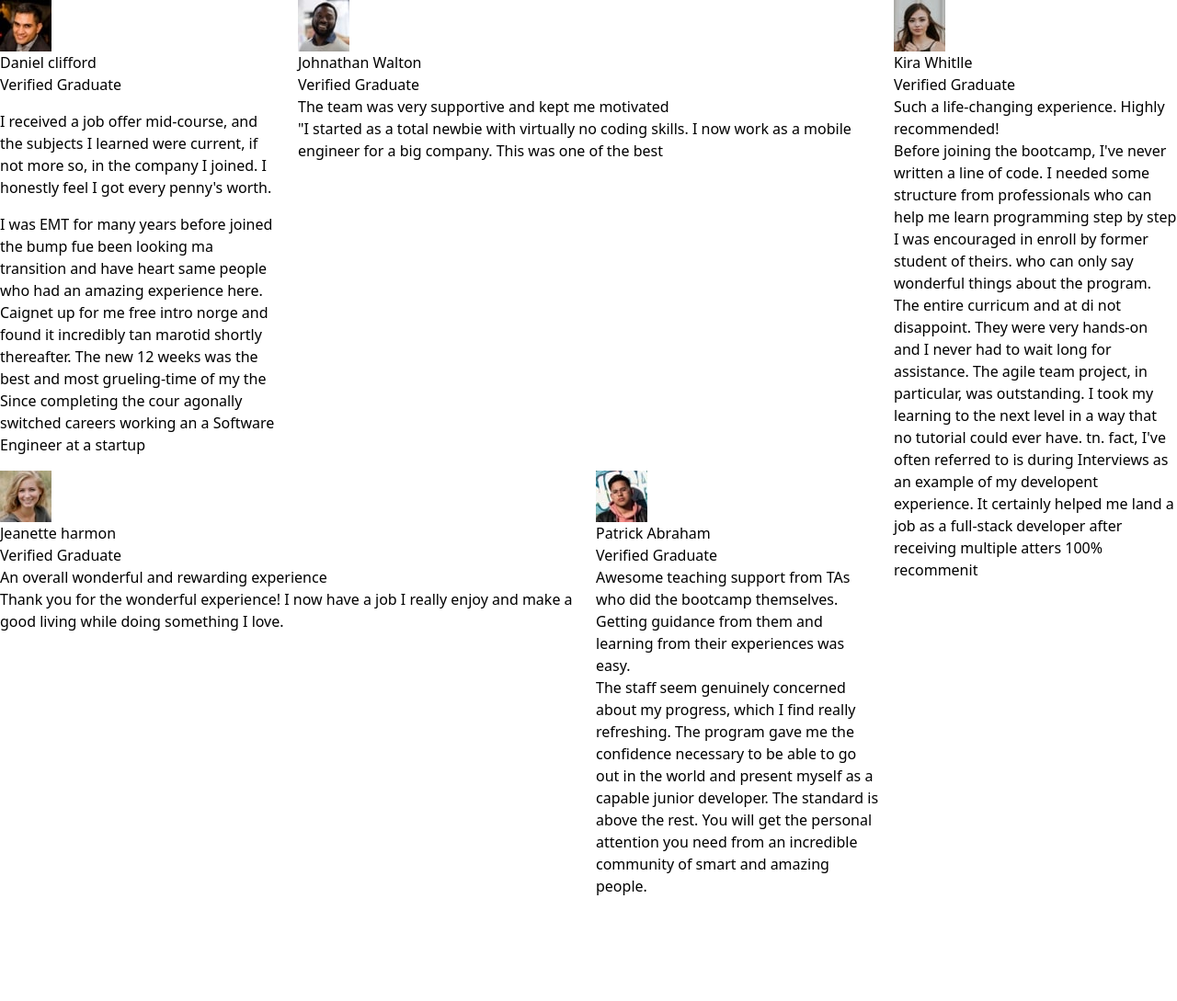
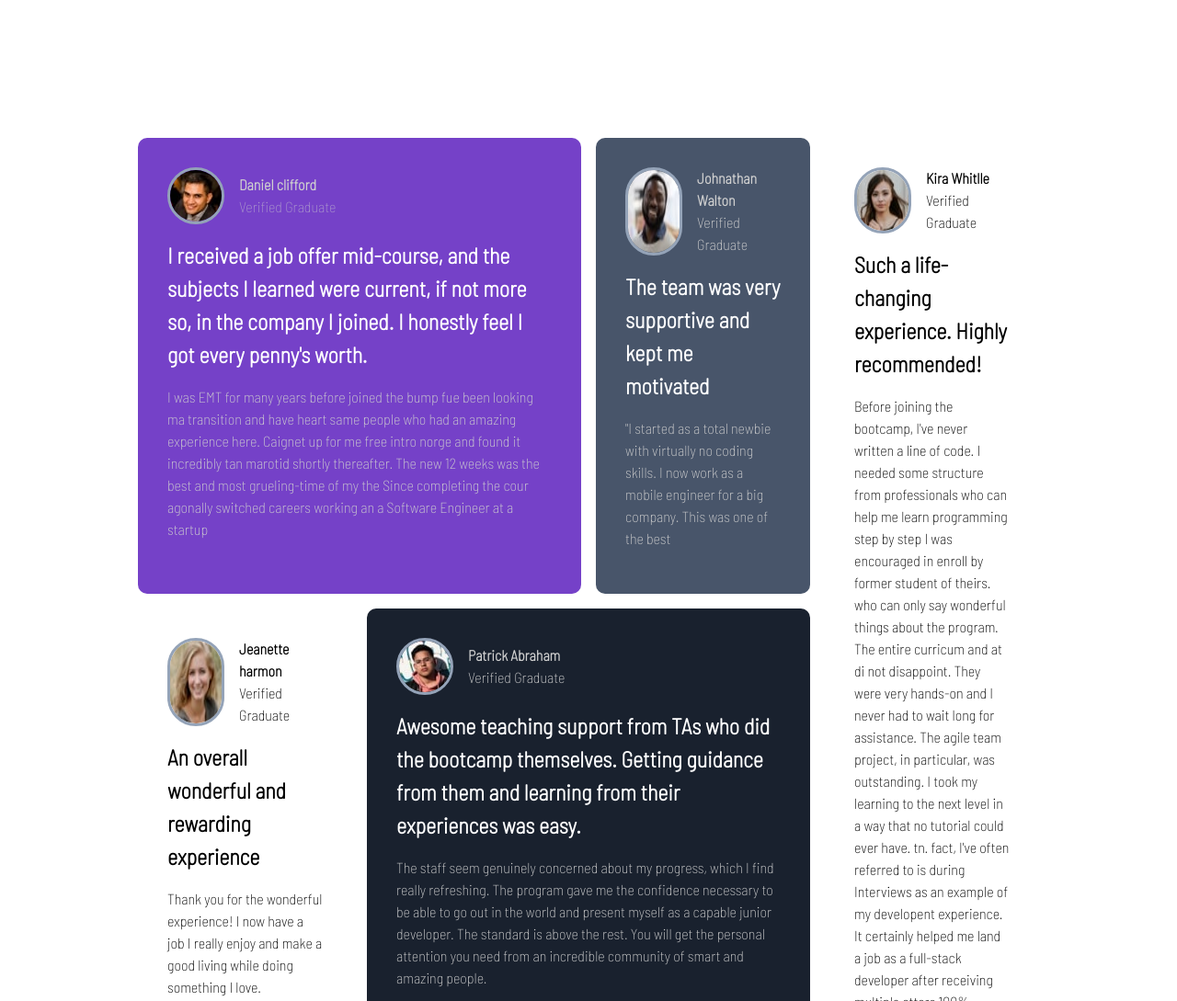
Before and after one commit to devrahuljourney/frontend-Mentor, a plain HTML site: page testimonials-grid-section-main/index.html in a window 1280 px wide. Shown: the top 1089 px of the page at 92% size. Before the commit the page ends 1008 px from the top, so only its background shows below. Drawn offline with nearby package versions, Linux system fonts and the light colour scheme.

Commit message:
adding more tailwind css

```diff
--- a/testimonials-grid-section-main/index.html
+++ b/testimonials-grid-section-main/index.html
@@ -8,85 +8,138 @@
 
   <title>Frontend Mentor | [grid section]</title>
   <script src="https://cdn.tailwindcss.com"></script>
+  <style>
+    @import url('https://fonts.googleapis.com/css2?family=Barlow+Semi+Condensed:wght@200&display=swap');
+    :root{
+      --Moderateviolet: hsl(263, 55%, 52%);
+--Verydarkgrayishblue: hsl(217, 19%, 35%);
+--Verydarkblackishblue: hsl(219, 29%, 14%);
+--White: hsl(0, 0%, 100%);
+--Lightgray: hsl(0, 0%, 81%);
+--Lightgrayishblue: hsl(210, 46%, 95%);
+    }
+    *{
+      margin: 0;
+      padding: 0;
+      box-sizing: border-box;
+      font-family: 'Barlow Semi Condensed', sans-serif;
+    }
+    .left{
+      background-color: var(--Moderateviolet);
+    }
+    .center{
+      background-color: var(--Verydarkgrayishblue);
+    }
+    .side{
+      background-color: var(--White);
+    }
+    .right{
+      background-color: var(--White);
+    }
+    .bottom{
+      background-color: var(--Verydarkblackishblue);
+    }
+    .w p {
+      color: var(--Lightgray);
+    }
+    .w h1 {
+      color: var(--White);
+      font-size: 1.5rem;
+      font-weight: bold;
+    }
+    .w h2 {
+      color: var(--Lightgray);
+      font-weight: bold;
+    }
+    .b h1 {
+      color: #000000;
+      font-size: 1.5rem;
+      font-weight: bold;
+    }
+    .b h2 {
+      color: #000000;
+      font-weight: bold;
+    }
+  </style>
 </head>
 <body>
-  <div class="container mx-auto p-0">
-    <div class="grid grid-cols-4 grid-rows-2 gap-4 w-97 h-93">
+  <div class="container lg:p-[150px] p-6 mx-auto">
+    <div class="grid lg:grid-cols-4 grid-rows-2 gap-4 w-97 h-93 grid-cols-1">
 
-      <div class="left col-span-1 flex flex-col gap-4 ">
-        <div class="f">
-          <img src="./images/image-daniel.jpg" alt="">
-          <div class="profile">
-            <h1>Daniel clifford</h1>
-            <p>Verified Graduate</p>
+      <div class="left rounded-[10px] w col-span-2 flex flex-col gap-4 p-8">
+        <div class="f flex gap-4">
+          <img class="rounded-full border-[3px] border-slate-400" src="./images/image-daniel.jpg" alt="">
+          <div class="profile flex flex-col justify-center ">
+            <h2 class=" font-bold">Daniel clifford</h2>
+            <p class="opacity-60">Verified Graduate</p>
           </div>
         </div>
         <div class="c">
-          <p>I received a job offer mid-course, and the subjects I learned were current, if not more so, in the company I joined. I honestly feel I got every penny's worth.</p>
+          <h1>I received a job offer mid-course, and the subjects I learned were current, if not more so, in the company I joined. I honestly feel I got every penny's worth.</h1>
         </div>
         <div class="l">
           <p>I was EMT for many years before joined the bump fue been looking ma transition and have heart same people who had an amazing experience here. Caignet up for me free intro norge and found it incredibly tan marotid shortly thereafter. The new 12 weeks was the best and most grueling-time of my the Since completing the cour agonally switched careers working an a Software Engineer at a startup</p>
         </div>
       </div>
 
-      <div class="center col-span-2">
-        <div class="f">
-          <img src="./images/image-jonathan.jpg" alt="">
-          <div class="profile">
-            <h1>Johnathan Walton</h1>
+      <div class="center rounded-[10px] w col-span-1 flex flex-col gap-4 p-8">
+        <div class="f flex gap-4">
+          <img class="rounded-full border-[3px] border-slate-400" src="./images/image-jonathan.jpg" alt="">
+          <div class="profile flex flex-col justify-center">
+            <h2>Johnathan Walton</h2>
             <p>Verified Graduate</p>
           </div>
         </div>
         <div class="c">
-          <p>The team was very supportive and kept me motivated</p>
+          <h1>The team was very supportive and kept me motivated</h1>
         </div>
         <div class="l">
           <p>"I started as a total newbie with virtually no coding skills. I now work as a mobile engineer for a big company. This was one of the best</p>
         </div>
       </div>
 
-      <div class="side row-span-2 col-span-1">
-        <div class="f">
-          <img src="./images/image-kira.jpg" alt="">
-          <div class="profile">
-            <h1>Kira Whitlle</h1>
+      <div class="side rounded-[10px] b row-span-2 col-span-1 flex flex-col gap-4 p-8">
+        <div class="f flex gap-4">
+          <img class="rounded-full border-[3px] border-slate-400" src="./images/image-kira.jpg" alt="">
+          <div class="profile flex flex-col justify-center">
+            <h2>Kira Whitlle</h2>
             <p>Verified Graduate</p>
           </div>
         </div>
         <div class="c">
-          <p>Such a life-changing experience. Highly recommended!</p>
+          <h1>Such a life-changing experience. Highly recommended!</h1>
         </div>
         <div class="l">
           <p>Before joining the bootcamp, I've never written a line of code. I needed some structure from professionals who can help me learn programming step by step I was encouraged in enroll by former student of theirs. who can only say wonderful things about the program. The entire curricum and at di not disappoint. They were very hands-on and I never had to wait long for assistance. The agile team project, in particular, was outstanding. I took my learning to the next level in a way that no tutorial could ever have. tn. fact, I've often referred to is during Interviews as an example of my developent experience. It certainly helped me land a job as a full-stack developer after receiving multiple atters 100% recommenit</p>
         </div>
       </div>
 
-      <div class="right col-span-2">
-        <div class="f">
-          <img src="./images/image-jeanette.jpg" alt="">
-          <div class="profile">
-            <h1>Jeanette harmon</h1>
+      <div class="right rounded-[10px] b col-span-1 flex flex-col gap-4 p-8">
+        <div class="f flex gap-4">
+          <img class="rounded-full border-[3px] border-slate-400" src="./images/image-jeanette.jpg" alt="">
+          <div class="profile flex flex-col justify-center">
+            <h2>Jeanette harmon</h2>
             <p>Verified Graduate</p>
           </div>
         </div>
         <div class="c">
-          <p>An overall wonderful and rewarding experience</p>
+          <h1>An overall wonderful and rewarding experience</h1>
         </div>
         <div class="l">
           <p>Thank you for the wonderful experience! I now have a job I really enjoy and make a good living while doing something I love.</p>
         </div>
       </div>
 
-      <div class="bottom col-span-1">
-        <div class="f">
-          <img src="./images/image-patrick.jpg" alt="">
-          <div class="profile">
-            <h1>Patrick Abraham</h1>
+      <div class="bottom rounded-[10px] w col-span-2 flex flex-col gap-4 p-8">
+        <div class="f flex gap-4">
+          <img class="rounded-full border-[3px] border-slate-400" src="./images/image-patrick.jpg" alt="">
+          <div class="profile flex flex-col justify-center">
+            <h2>Patrick Abraham</h2>
             <p>Verified Graduate</p>
           </div>
         </div>
         <div class="c">
-          <p>Awesome teaching support from TAs who did the bootcamp themselves. Getting guidance from them and learning from their experiences was easy.</p>
+          <h1>Awesome teaching support from TAs who did the bootcamp themselves. Getting guidance from them and learning from their experiences was easy.</h1>
         </div>
         <div class="l">
           <p>The staff seem genuinely concerned about my progress, which I find really refreshing. The program gave me the confidence necessary to be able to go out in the world and present myself as a capable junior developer. The standard is above the rest. You will get the personal attention you need from an incredible community of smart and amazing people.</p>
```
